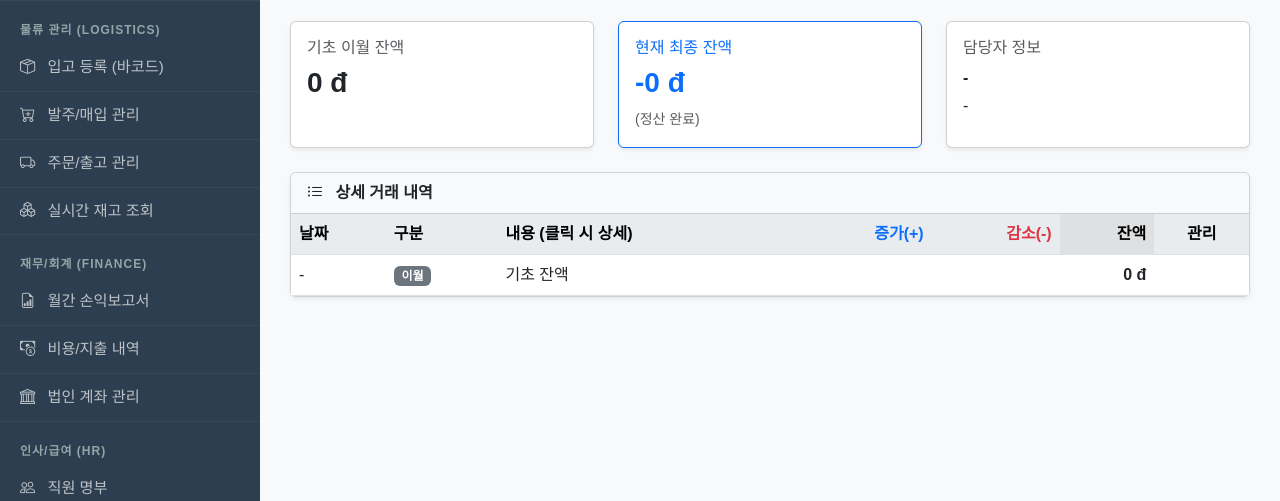
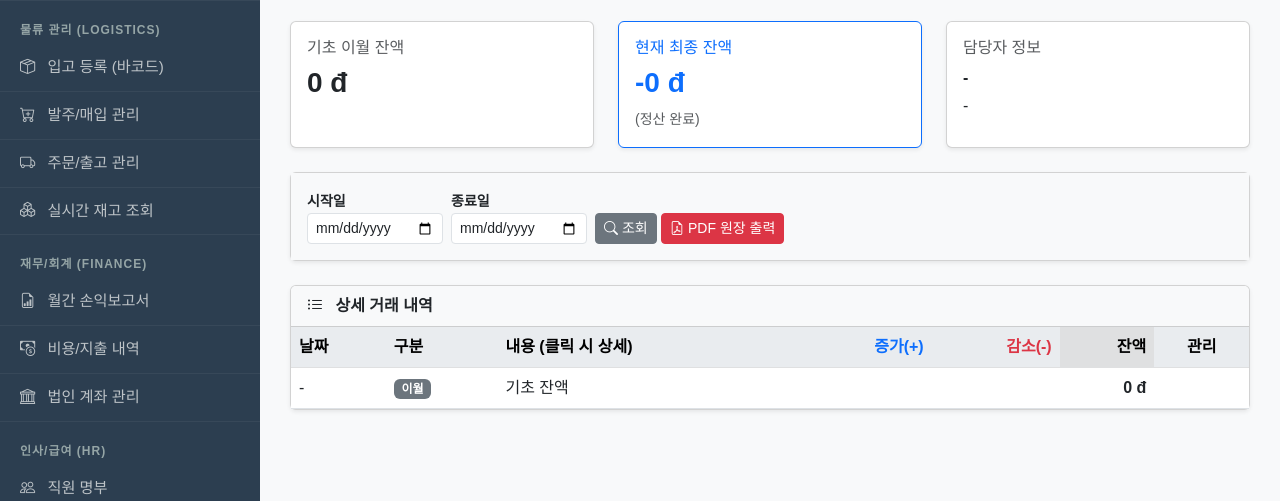
Before and after one commit to teaseong5-stack/pacific-proud-erp, a Django app: page /partners/1/ in a window 1280 px wide. Shown: the part 193-694 px from the top of the page. Run offline with Django 5.2, Linux system fonts and the light colour scheme; a user stored in the database is signed in; data comes from the database, SQL or seed files in the repository; some libraries are stand-ins or nearby versions.

Commit message:
upgrade: partners menu output PDF

```diff
--- a/fulfillment/urls.py
+++ b/fulfillment/urls.py
@@ -68,6 +68,8 @@ urlpatterns = [
     path('partners/update/<int:pk>/', views.partner_update, name='partner_update'),
     path('partners/delete/<int:pk>/', views.partner_delete, name='partner_delete'),
     path('partners/<int:pk>/', views.partner_detail, name='partner_detail'),
+    # 거래처 원장 PDF 출력 (추가)
+    path('partners/<int:pk>/ledger/pdf/', views.export_partner_ledger_pdf, name='export_partner_ledger_pdf'),
 
     # 거래처 입출금 (Payment)
     path('partners/<int:pk>/payment/create/', views.partner_payment_create, name='partner_payment_create'),
--- a/fulfillment/views.py
+++ b/fulfillment/views.py
@@ -28,7 +28,7 @@ from .forms import (
     ExpenseForm, EmployeeForm, PayrollForm, CompanyInfoForm,
     BankAccountForm, WorkLogForm, BankTransactionForm, SignUpForm,
     PurchaseCreateFormSet, OrderCreateFormSet, PaymentQuickForm,
-    ZoneForm, LocationForm
+    ZoneForm, LocationForm,
 )
 
 # ---------------------------------------------------------
@@ -831,3 +831,118 @@ def location_delete(request, pk):
     obj = get_object_or_404(Location, pk=pk)
     if request.method == 'POST': obj.delete(); return redirect('fulfillment:location_list')
     return render(request, 'fulfillment/common_delete.html', {'object': obj, 'back_url': 'fulfillment:location_list'})
+
+@login_required
+def export_partner_ledger_pdf(request, pk):
+    """거래처 원장 PDF 출력 (조회 기간 연동)"""
+    partner = get_object_or_404(Partner, pk=pk)
+
+    # 1. 조회 기간 설정
+    start_date_str = request.GET.get('start_date')
+    end_date_str = request.GET.get('end_date')
+
+    if start_date_str:
+        start_date = timezone.datetime.strptime(start_date_str, '%Y-%m-%d').date()
+    else:
+        start_date = timezone.now().date().replace(day=1) # 기본값: 이번 달 1일
+
+    if end_date_str:
+        end_date = timezone.datetime.strptime(end_date_str, '%Y-%m-%d').date()
+    else:
+        end_date = timezone.now().date() # 기본값: 오늘
+
+    # 2. 전체 트랜잭션 수집 (매출/매입/결제)
+    transactions = []
+
+    # (1) 매출 (Client)
+    if partner.partner_type in ['CLIENT', 'BOTH']:
+        orders = partner.order_set.filter(status='SHIPPED')
+        for o in orders:
+            transactions.append({
+                'date': o.order_date.date(),
+                'type': '매출',
+                'desc': f"주문 #{o.id} ({o.items.count()}종)",
+                'amount': o.total_revenue,  # 매출은 잔액 증가 (+)
+                'obj': o
+            })
+
+    # (2) 매입 (Supplier)
+    if partner.partner_type in ['SUPPLIER', 'BOTH']:
+        purchases = partner.purchase_set.filter(status='RECEIVED')
+        for p in purchases:
+            transactions.append({
+                'date': p.purchase_date,
+                'type': '매입',
+                'desc': f"발주 #{p.id}",
+                'amount': p.total_amount,   # 매입은 잔액 증가 (+) (지급해야 할 돈)
+                'obj': p
+            })
+
+    # (3) 입출금 (Payment)
+    payments = partner.payment_set.all()
+    for pay in payments:
+        # 입금/출금은 외상값을 갚는 것이므로 잔액 감소 (-)
+        transactions.append({
+            'date': pay.date,
+            'type': pay.get_payment_type_display(),
+            'desc': pay.memo or "-",
+            'amount': -pay.amount,
+            'obj': pay
+        })
+
+    # 3. 날짜순 정렬
+    transactions.sort(key=lambda x: x['date'])
+
+    # 4. 이월 잔액 및 기간 내 내역 분리
+    carry_over_balance = partner.initial_balance # 기초 잔액
+    period_transactions = []
+
+    period_total_sales = 0   # 기간 내 매출/매입 합계
+    period_total_paid = 0    # 기간 내 입금/지급 합계
+
+    for t in transactions:
+        if t['date'] < start_date:
+            # 조회 기간 전: 잔액에만 반영 (이월 잔액)
+            carry_over_balance += t['amount']
+        elif t['date'] <= end_date:
+            # 조회 기간 내: 리스트에 추가하고 잔액 계산
+            if t['amount'] > 0: period_total_sales += t['amount']
+            else: period_total_paid += abs(t['amount'])
+
+            # 현재 줄의 잔액 계산
+            running_balance = carry_over_balance + period_total_sales - period_total_paid
+
+            t['balance'] = running_balance
+            period_transactions.append(t)
+
+    # 최종 잔액
+    final_balance = carry_over_balance + period_total_sales - period_total_paid
+
+    # 5. PDF 렌더링
+    context = {
+        'partner': partner,
+        'start_date': start_date,
+        'end_date': end_date,
+        'carry_over_balance': carry_over_balance,
+        'transactions': period_transactions,
+        'total_sales': period_total_sales,
+        'total_paid': period_total_paid,
+        'final_balance': final_balance,
+        'today': timezone.now().date(),
+    }
+
+    html_string = render_to_string('fulfillment/partner_ledger_pdf.html', context)
+    pdf_file = weasyprint.HTML(string=html_string).write_pdf()
+
+    response = HttpResponse(pdf_file, content_type='application/pdf')
+    filename = f"Ledger_{partner.name}_{start_date.strftime('%Y%m%d')}-{end_date.strftime('%Y%m%d')}.pdf"
+    # 한글 파일명 깨짐 방지
+    try:
+        filename.encode('ascii')
+        file_expr = f'filename="{filename}"'
+    except UnicodeEncodeError:
+        import urllib.parse
+        file_expr = f"filename*=UTF-8''{urllib.parse.quote(filename)}"
+
+    response['Content-Disposition'] = f'inline; {file_expr}'
+    return response
--- a/templates/fulfillment/partner_detail.html
+++ b/templates/fulfillment/partner_detail.html
@@ -51,6 +51,29 @@
                 <p class="mb-0">{{ partner.contact_phone|default:"-" }}</p>
             </div>
         </div>
+    </div>
+</div>
+
+<div class="card shadow-sm mb-4">
+    <div class="card-body bg-light py-3">
+        <form method="get" class="row g-2 align-items-end">
+            <div class="col-auto">
+                <label class="small fw-bold">시작일</label>
+                <input type="date" name="start_date" class="form-control form-control-sm" value="{{ request.GET.start_date }}">
+            </div>
+            <div class="col-auto">
+                <label class="small fw-bold">종료일</label>
+                <input type="date" name="end_date" class="form-control form-control-sm" value="{{ request.GET.end_date }}">
+            </div>
+            <div class="col-auto">
+                <button type="submit" class="btn btn-sm btn-secondary">
+                    <i class="bi bi-search"></i> 조회
+                </button>
+                <a href="{% url 'fulfillment:export_partner_ledger_pdf' partner.id %}?{{ request.GET.urlencode }}" class="btn btn-sm btn-danger" target="_blank">
+                    <i class="bi bi-file-earmark-pdf"></i> PDF 원장 출력
+                </a>
+            </div>
+        </form>
     </div>
 </div>
 
@@ -137,6 +160,7 @@
                 <h5 class="modal-title">💰 입출금/결제 등록</h5>
                 <button type="button" class="btn-close btn-close-white" data-bs-dismiss="modal"></button>
             </div>
+
             <form method="post" action="{% url 'fulfillment:partner_payment_create' partner.id %}">
                 {% csrf_token %}
                 <div class="modal-body">
@@ -185,7 +209,7 @@
                     <button type="submit" class="btn btn-success">등록 완료</button>
                 </div>
             </form>
-        </div>
+            </div>
     </div>
 </div>
 {% endblock %}
```
Also changed, not shown: templates/fulfillment/partner_ledger_pdf.html (added).
